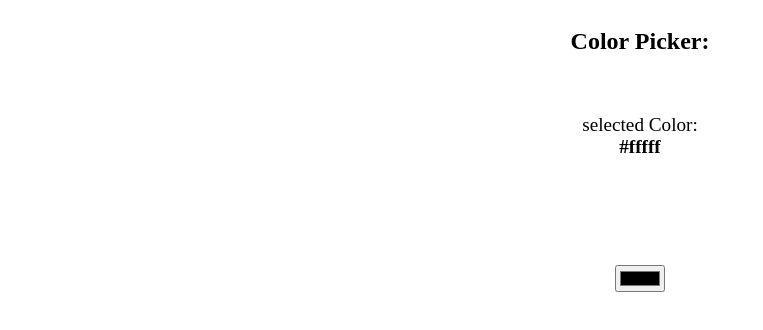
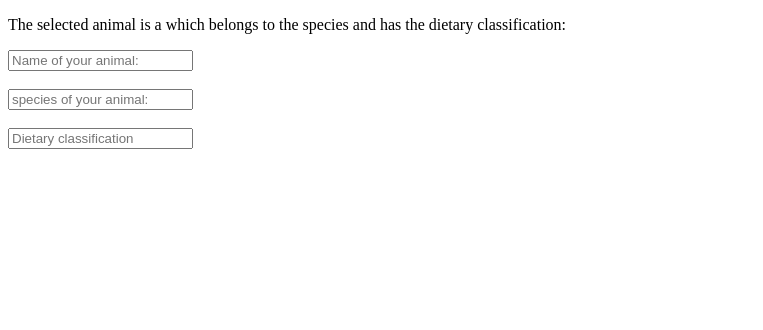
Before and after one commit to rithik-perera/ReactLearningProject, a React (Vite) app in the folder my-react-app/: page / in a window 1280 px wide. Shown: the top 330 px of the page, without its empty margins (0-763 px from the left). Built offline with nearby package versions, Linux system fonts and the light colour scheme.

Commit message:
using the react useState with objects

```diff
--- /dev/null
+++ b/my-react-app/src/AllComponents/ObjectsInUseState.jsx
@@ -0,0 +1,67 @@
+import React, {useState} from "react";
+
+function ObjectsInUseState(){
+
+  const  [animal, setAmimal] = useState(
+        {
+            name: "",
+            species: "",
+            dietaryClassification: ""
+        }
+
+    );
+
+
+    const handleAnimalNameChange = (event)=>{
+        setAmimal(
+            a => ({
+                ...a,
+                name: event.target.value
+            })
+        );
+    }
+
+    const handleAnimalTypeChange = (event) =>{
+        setAmimal(
+            a => ({
+                ...a,
+                species: event.target.value //over here it states that the event is deprected, please solve it
+            })
+        );
+    }
+
+    const handleAnimalDCChange = (event)=>{
+        setAmimal(
+            a => ({
+                ...a, dietaryClassification: event.target.value
+            })
+        )
+    }
+
+
+
+    return(
+        <div className="animal-classification">
+            <p>The selected animal is a {animal.name} which belongs to the species {animal.species} and has the dietary classification: {animal.dietaryClassification}</p>
+            <input
+                type="text"
+                placeholder="Name of your animal: "
+                onChange={handleAnimalNameChange}
+             /> <br /><br />
+
+            <input
+                type="text"
+                placeholder="species of your animal: "
+                onChange={handleAnimalTypeChange}
+              /><br /><br />
+
+            <input
+                 type="text"
+                 placeholder="Dietary classification"
+                 onChange={handleAnimalDCChange}
+                 />
+        </div>
+    );
+}
+
+export default ObjectsInUseState;
--- a/my-react-app/src/App.jsx
+++ b/my-react-app/src/App.jsx
@@ -7,6 +7,7 @@
 // import Counter from "./AllComponents/Counter.jsx";
 // import ChangeEventHandler from "./AllComponents/ChangeEventHandler.jsx";
 import ColorPicker from "./AllComponents/ColorPicker.jsx";
+import ObjectsInUseState from "./AllComponents/ObjectsInUseState.jsx";
 
 
 function App() {
@@ -45,7 +46,8 @@ function App() {
     // <MyComponent />
     // <Counter />
     // <ChangeEventHandler />
-    <ColorPicker />
+    // <ColorPicker />
+    <ObjectsInUseState />
   );
 
 
```
